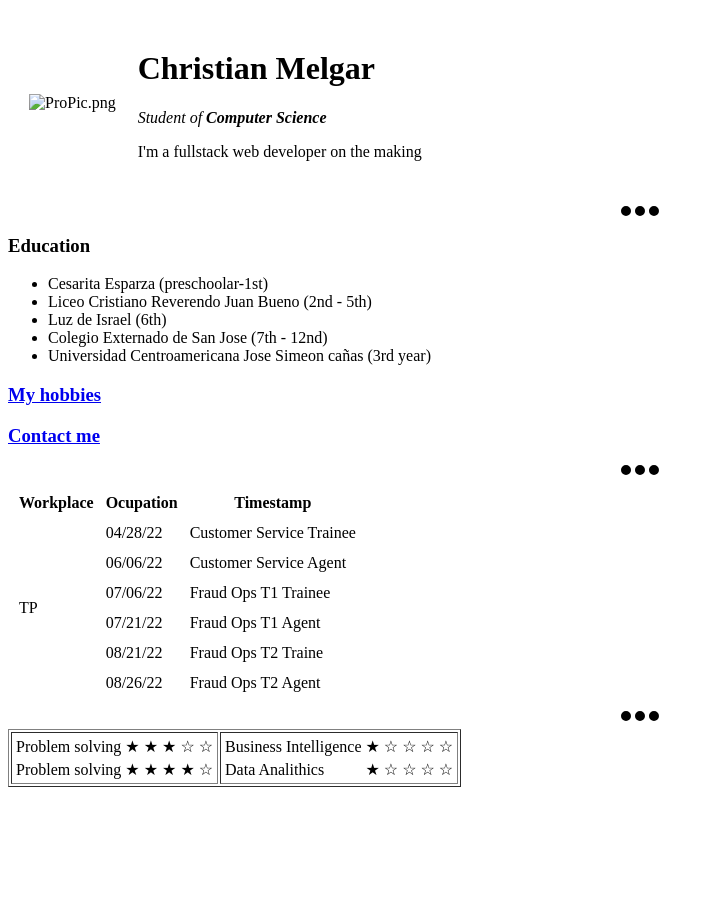
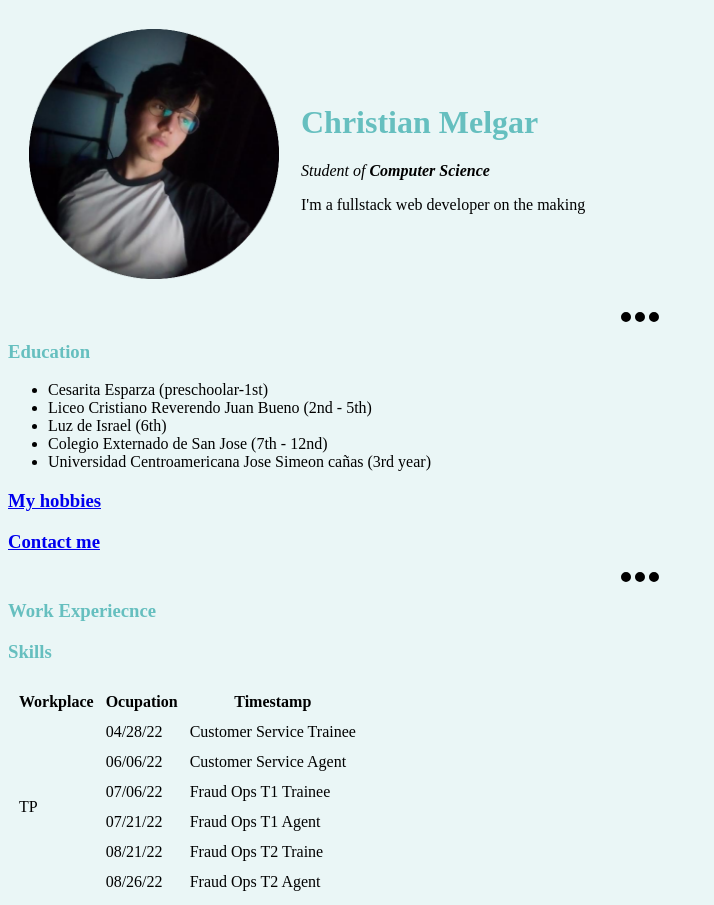
Before and after one commit to ChrMlg/cv, a plain HTML site: page index.html in a window 1280 px wide. Shown: the top 905 px of the page, without its empty margins (0-714 px from the left). Before the commit the page ends 800 px from the top, so only its background shows below. Drawn offline with Linux system fonts and the light colour scheme.

Commit message:
Fixed issues to start with debug session

```diff
--- a/CSS/styles.css
+++ b/CSS/styles.css
@@ -1,3 +1,7 @@
+body{
+  background-color: #eaf6f6;
+}
+
 hr{
     border-style:none ;
     background-color:none;
@@ -5,3 +9,11 @@ hr{
     height: 0px;
     width: 3%;
   }
+
+h1{
+  color: #66BFBF
+}
+
+h3{
+  color: #66BFBF
+}
--- a/index.html
+++ b/index.html
@@ -11,7 +11,7 @@
 <body>
   <table cellspacing="20">
     <tr>
-      <td><img src="Source/README.md" alt="ProPic.png" height="250px" /></td>
+      <td><img src="Source/ProfPic.png" alt="ProPic.png" height="250px" /></td>
       <td>
         <h1>Christian Melgar</h1>
         <p>
@@ -34,6 +34,7 @@
   <h3><a href="hobbies.html">My hobbies</a></h3>
   <h3><a href="contact.html">Contact me</a></h3>
   <hr />
+  <h3>Work Experiecnce</h3>
   <table cellspacing="10">
     <thead>
       <tr>
@@ -69,6 +70,7 @@
         <td>Fraud Ops T2 Agent</td>
       </tr>
     </tbody>
+    <h3>Skills</h3>
   </table>
   <hr />
   <table border="1">
```
Also changed, not shown: contact.html (+20 -5 lines), hobbies.html (+17 -1 lines).
